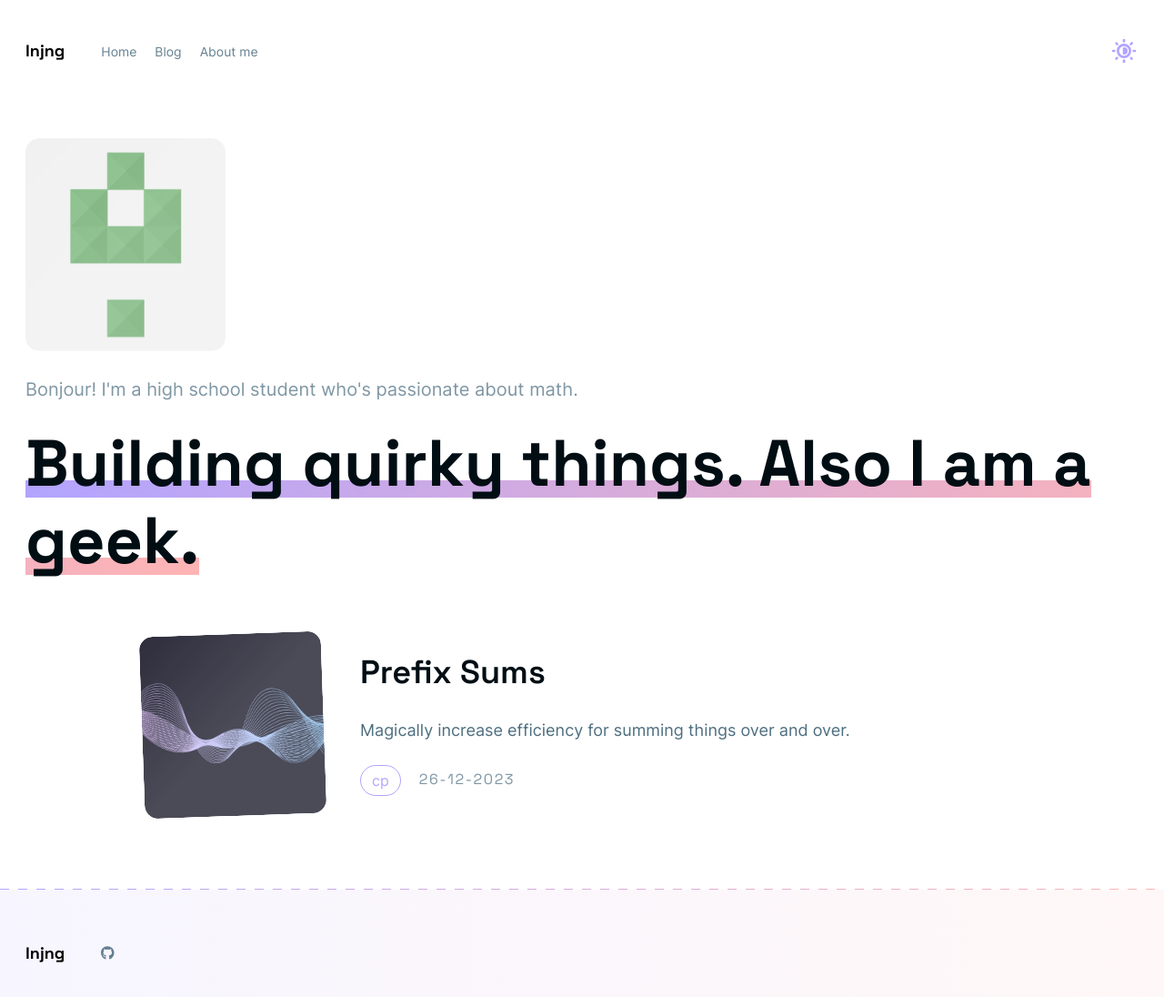
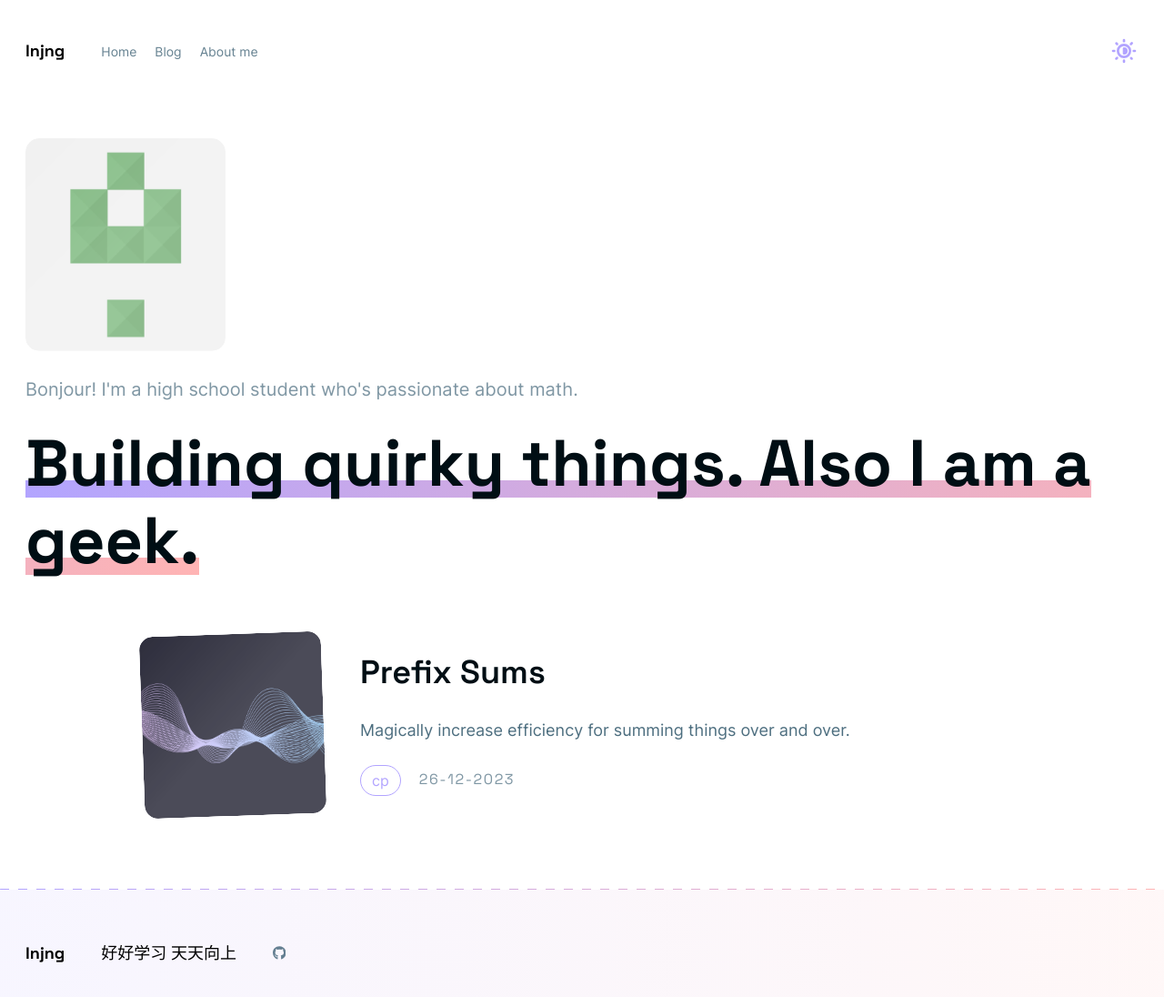
Before and after one commit to Injng/lnjng.com, an Astro site: page / in a window 1280 px wide. Shown: the whole page at 91% size. Built offline with nearby package versions, Linux system fonts and the light colour scheme; Astro itself is replaced by a stand-in of ours.

Commit message:
good good study day day up

```diff
--- a/src/components/general/Footer.astro
+++ b/src/components/general/Footer.astro
@@ -8,6 +8,7 @@ import SocialIcon from './SocialIcon.astro';
         <div class="logo flex-none">
             <a href="/" class="font-bold font-pacamara-space text-lg hover:text-pacamara-accent transition-all duration-300 dark:text-white dark:hover:text-pacamara-accent">lnjng</a>
         </div>
+            <p class="font-pacamara-space text-lg dark:text-white">好好学习 天天向上</p>
 
         <ul class="list-none text-[14px] font-normal flex flex-initial flex-row content-center items-center gap-x-[35px]">
             <SocialIcon socialUrl={config?.social?.github} socialType="github" />
```
